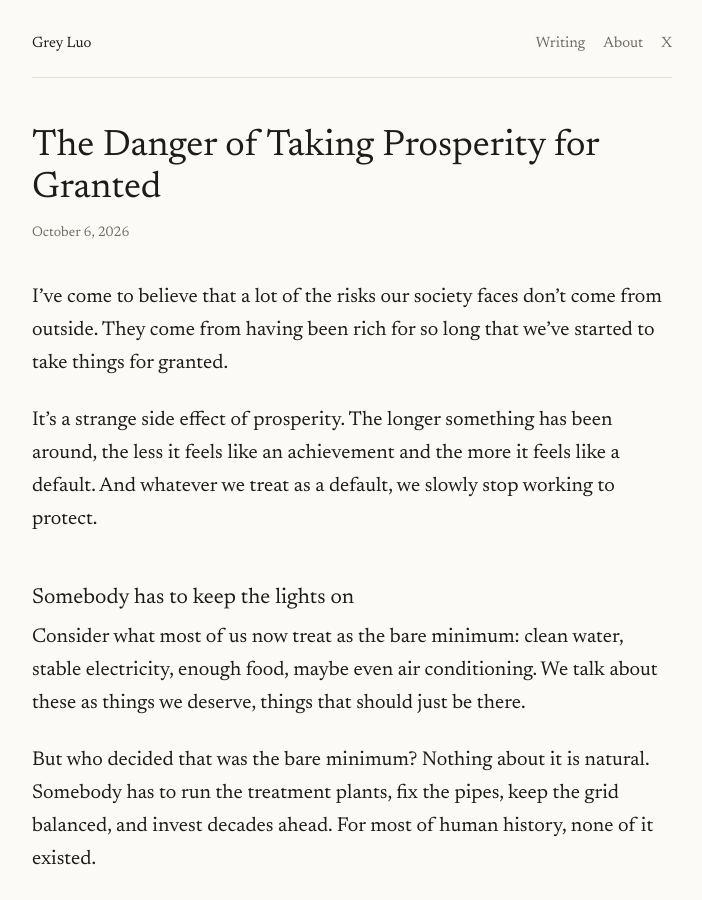
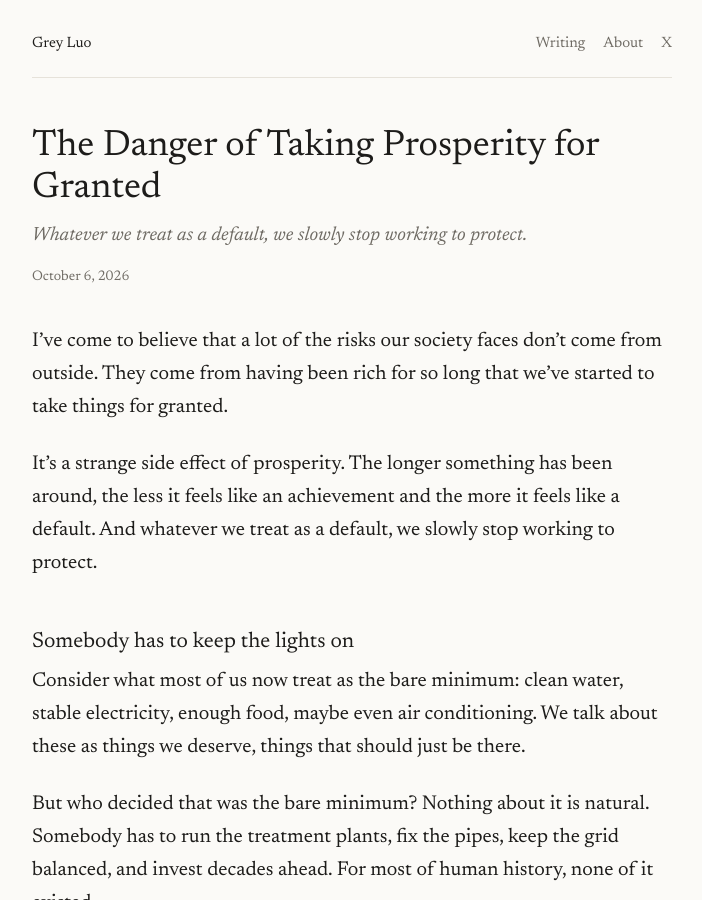
Before and after one commit to greyluo/greyluo.github.io, a Jekyll site: the page built from _posts/2026-10-06-the-danger-of-taking-prosperity-for-granted.md, in a window 1280 px wide and 900 px high. Shown: the whole window, without its empty margins (288-990 px from the left). Built offline with Jekyll 4.4.1, drawn with Linux system fonts in a browser that asks for light colours.

Commit message:
docs: add subtitle to prosperity post

```diff
--- a/_posts/2026-10-06-the-danger-of-taking-prosperity-for-granted.md
+++ b/_posts/2026-10-06-the-danger-of-taking-prosperity-for-granted.md
@@ -1,5 +1,6 @@
 ---
 title: "The Danger of Taking Prosperity for Granted"
+subtitle: "Whatever we treat as a default, we slowly stop working to protect."
 date: 2026-10-06
 ---
 
```
